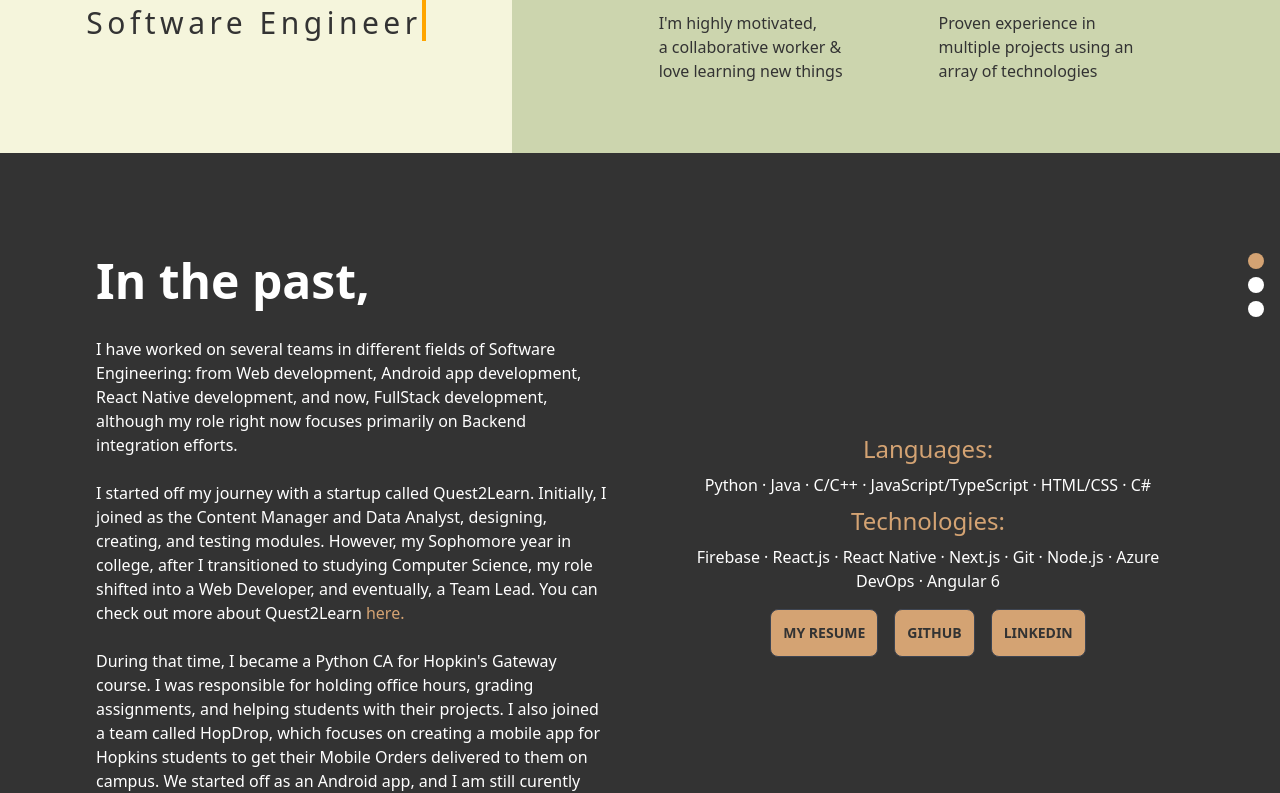
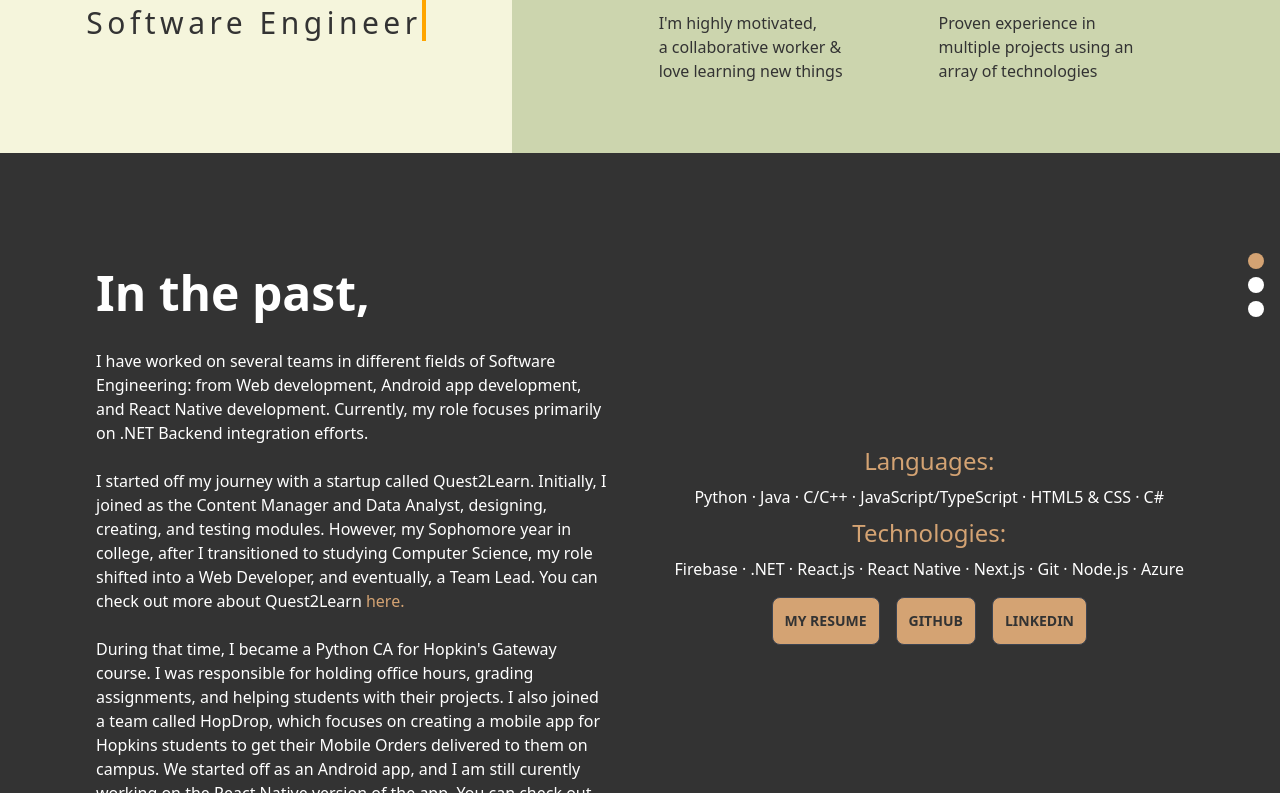
Before and after one commit to Kevin3874/Kevin-Portfolio, a Next.js app in the folder kevin-portfolio/: page / in a window 1280 px wide. Shown: the part 467-1260 px from the top of the page. Built offline with nearby package versions, Linux system fonts and the light colour scheme.

Commit message:
profile updates

```diff
--- a/kevin-portfolio/src/pages/index.tsx
+++ b/kevin-portfolio/src/pages/index.tsx
@@ -98,8 +98,8 @@ const Home: NextPage = () => {
             <h1 className="text-5xl font-bold mb-8">In the past,</h1>
             <div className="flex flex-col md:flex-col gap-4">
               <p className="max-w-lg mx-auto mb-2">I have worked on several teams in different fields of Software Engineering:
-              from Web development, Android app development, React Native development, and now, FullStack development, although
-               my role right now focuses primarily on Backend integration efforts.</p>
+              from Web development, Android app development, and React Native development. Currently, my role focuses primarily
+              on .NET Backend integration efforts.</p>
               <p className="max-w-lg mx-auto mb-2">
               I started off my journey with a startup called Quest2Learn. Initially, I joined as the Content Manager and Data Analyst,
               designing, creating, and testing modules. However, my Sophomore year in college, after I transitioned to studying Computer Science,
@@ -115,9 +115,9 @@ const Home: NextPage = () => {
           </article>
           <article className="order-2 md:order-2 mx-4 md:mx-0 md:mr-20">
             <p className="text-2xl text-center max-w-lg mx-auto mb-2 text-[#D4A373]">Languages:</p>
-            <p className="text-center max-w-lg mx-auto mb-2">Python · Java · C/C++ · JavaScript/TypeScript · HTML/CSS · C#</p>
+            <p className="text-center max-w-lg mx-auto mb-2">Python · Java · C/C++ · JavaScript/TypeScript · HTML5 & CSS · C#</p>
             <p className="text-2xl text-center max-w-lg mx-auto mb-2 text-[#D4A373]">Technologies:</p>
-            <p className="text-center max-w-lg mx-auto mb-4">Firebase · React.js · React Native · Next.js · Git · Node.js · Azure DevOps · Angular 6</p>
+            <p className="text-center max-w-lg mx-auto mb-4">Firebase · .NET · React.js · React Native · Next.js · Git · Node.js · Azure</p>
             <div className="flex flex-wrap gap-4 justify-center mb-4">
               <Link href="https://kevinzhang25.notion.site/Kevin-s-Resume-Download-1fcf8411f885460cb918ef2b9873cf3b?pvs=4" target={"_blank"}>
                 <button className="btn bg-[#D4A373] p-3 text-[#333] hover:bg-[#e5e5cc]">My Resume</button>
```
Also changed, not shown: 1 other file (tests, documents, lock files or other folders).
